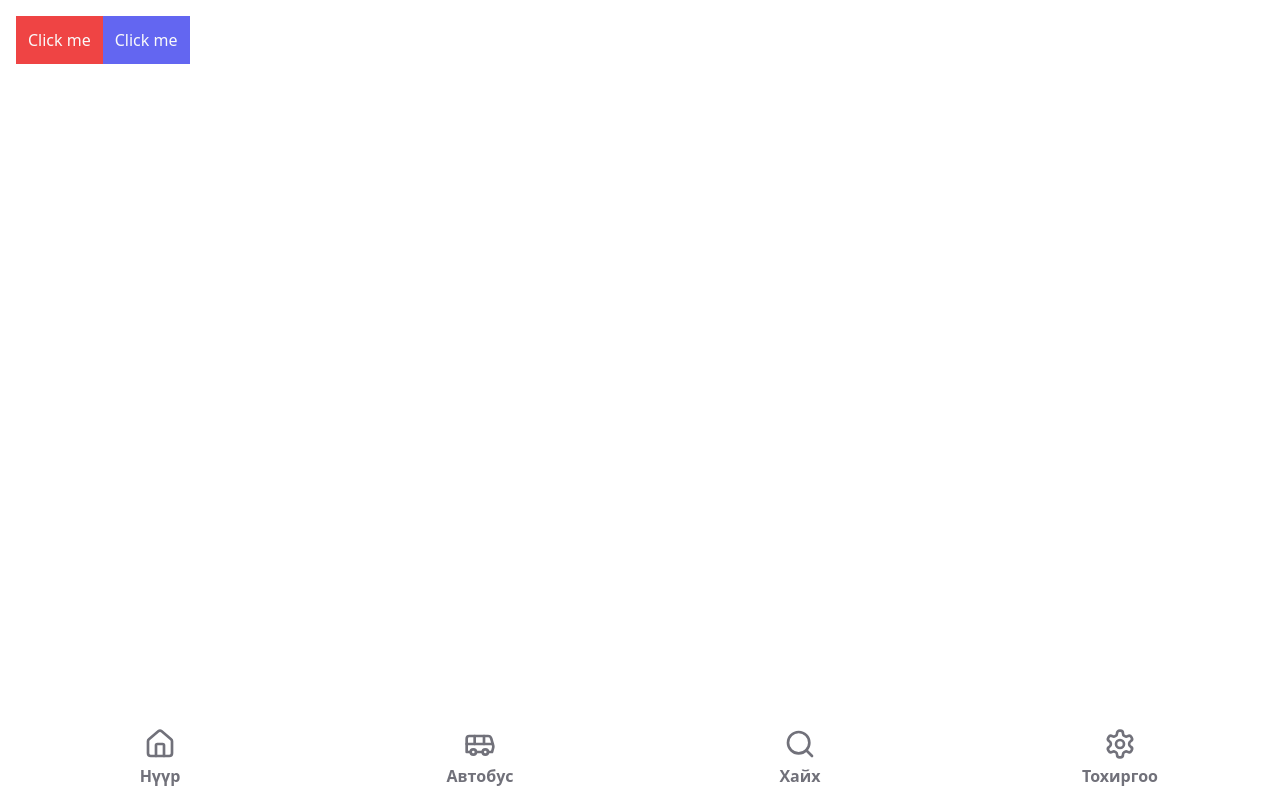
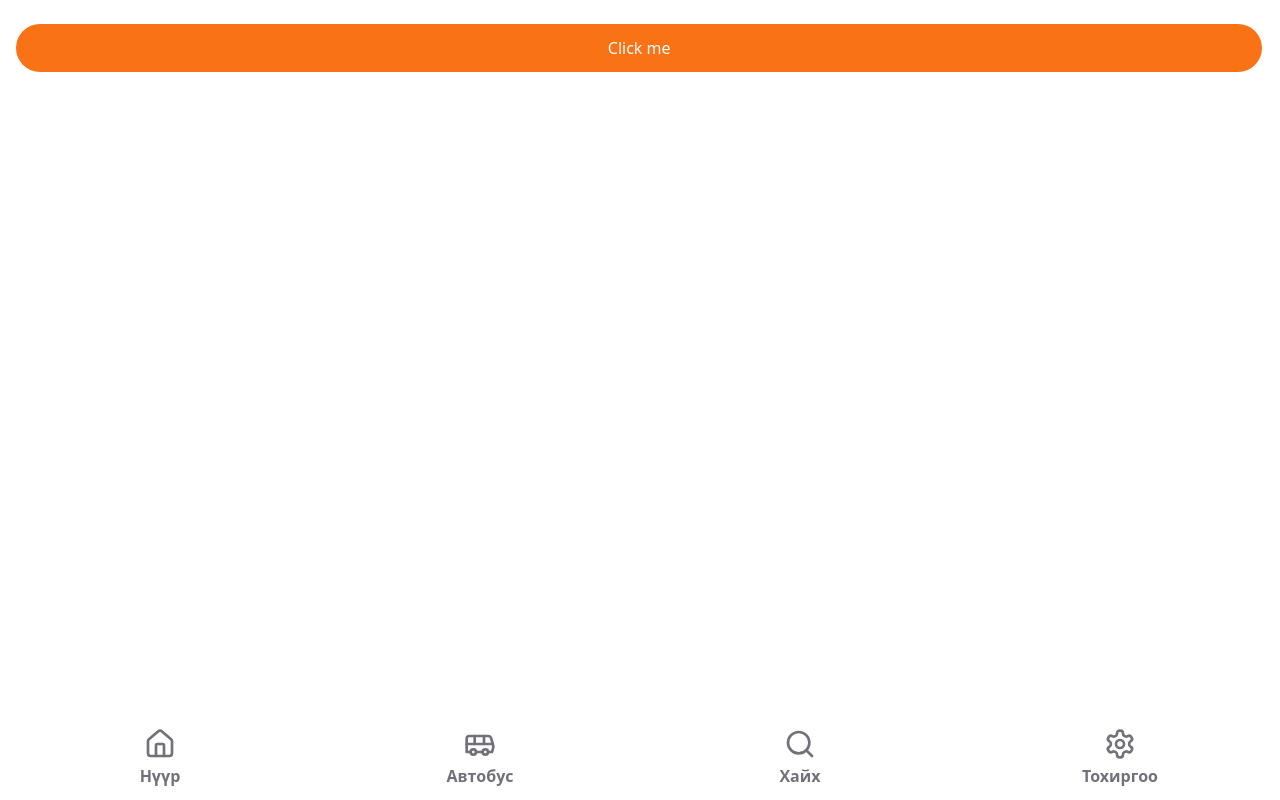
Before and after one commit to galzorigo/smartbus, a React (Create React App) app: page / in a window 1280 px wide. Built offline with nearby package versions, Linux system fonts and the light colour scheme.

Commit message:
Added button

```diff
--- a/src/App.js
+++ b/src/App.js
@@ -6,13 +6,9 @@ import { Home, Bus, Settings, Search } from 'lucide-react'
 
 function App() {
   return (
-    <div className="p-4">
-      <Button className="bg-red-500" onClick={() => alert('1')}>
-        Click me
-      </Button>
-
-      <Button onClick={() => alert('2')}>
-        Click me
+    <div className="py-[24px] px-[16px]">
+      <Button className='w-full max-w-[calc(100%-0.1rem)]'>
+        <p className='text-[16px]'>Click me</p>
       </Button>
 
       <div className='grid grid-cols-4 fixed bottom-0 left-0 w-screen'>
--- a/src/components/Button.js
+++ b/src/components/Button.js
@@ -1,6 +1,6 @@
 export default function Button({ children, onClick, className }) {
     return (
-        <button className={`bg-indigo-500 text-zinc-50 p-3 ${className}`} type="button" onClick={onClick}>
+        <button className={`bg-orange-500 text-zinc-50 h-[48px] rounded-[48px] ${className}`} type="button" onClick={onClick}>
             {children}
         </button>
     )
```
